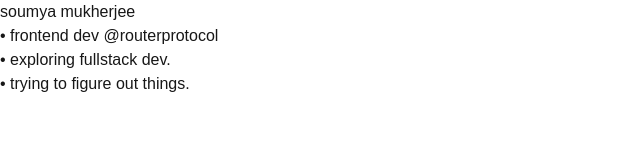
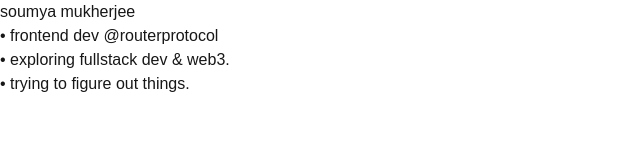
Before and after one commit to 0xdeathstalker/portfolio, a Next.js app: page / in a window 1280 px wide. Shown: the top 160 px of the page, without its empty margins (0-640 px from the left). Built offline with nearby package versions, Linux system fonts and the light colour scheme.

Commit message:
shitty update

```diff
--- a/src/app/page.tsx
+++ b/src/app/page.tsx
@@ -18,12 +18,12 @@
               &#x2022; frontend dev{' '}
               <Link
                 href='https://routerprotocol.com'
-                className='hover:underline underline-offset-2'
+                className='hover:underline underline-offset-2 text-blue-500'
               >
                 @routerprotocol
               </Link>
             </li>
-            <li>&#x2022; exploring fullstack dev.</li>
+            <li>&#x2022; exploring fullstack dev & web3.</li>
             <li>&#x2022; trying to figure out things.</li>
           </ul>
         </div>
```
